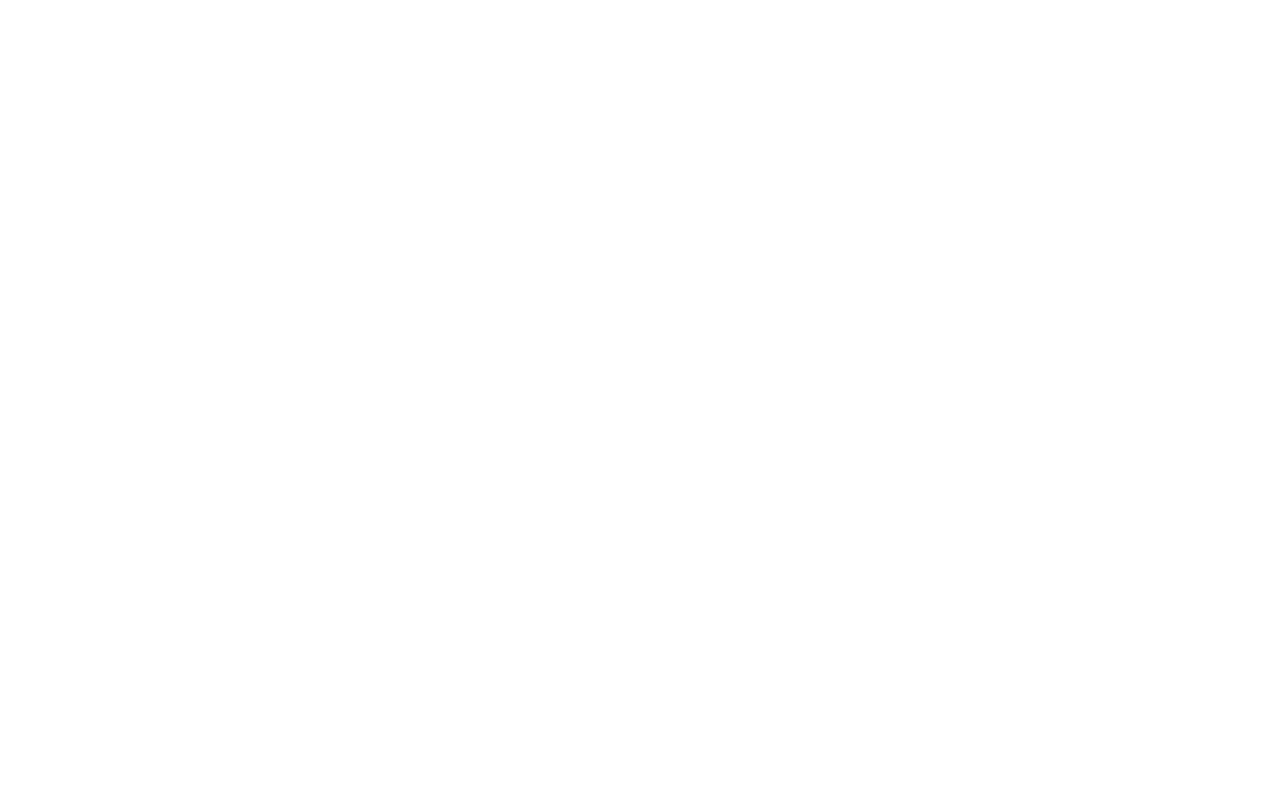
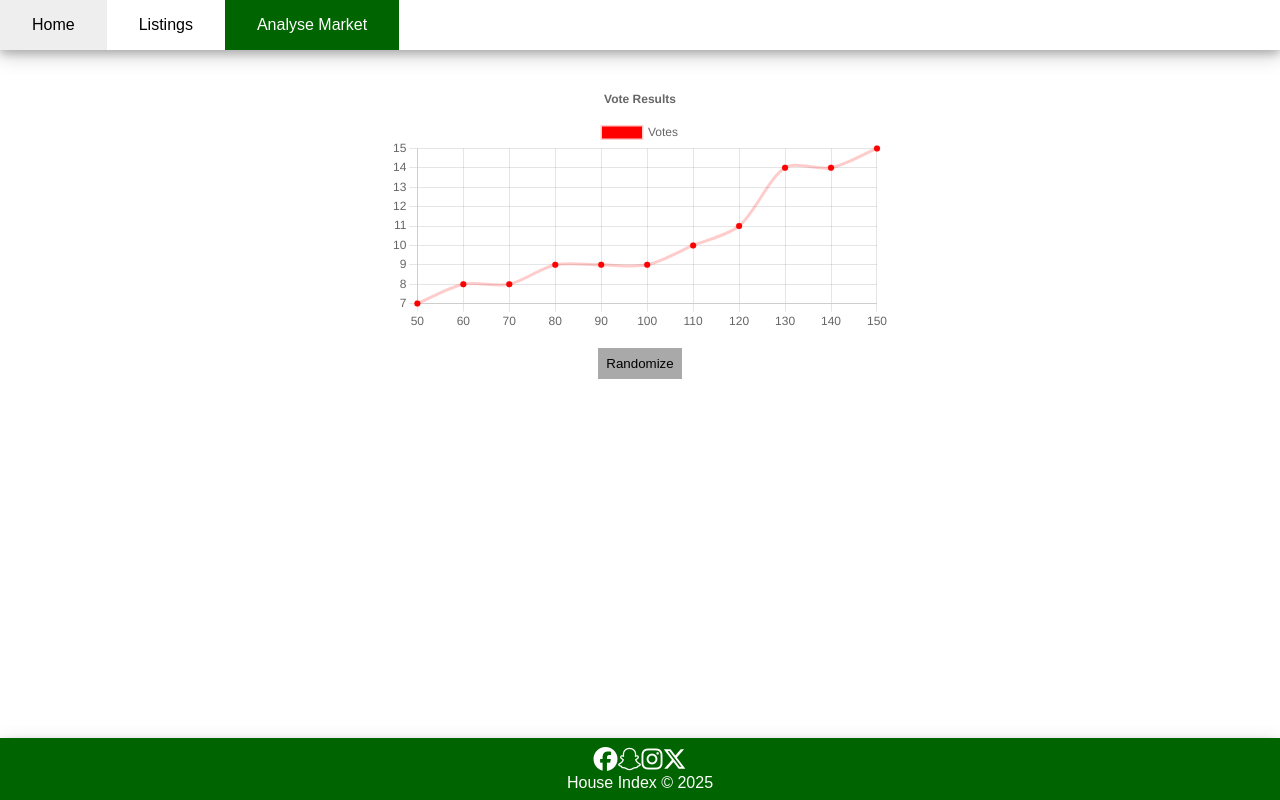
Before and after one commit to Albin-Taljsten/Labb-2, a React (Vite) app in the folder frontend/: page /#/market in a window 1280 px wide. Before the commit this address had no page. Built offline with nearby package versions, Linux system fonts and the light colour scheme; a web font is replaced by a local one.

Commit message:
Co-authored-by: linus fridlund <Linoo95@users.noreply.github.com>

```diff
--- a/frontend/package.json
+++ b/frontend/package.json
@@ -11,12 +11,14 @@
   },
   "dependencies": {
     "axios": "^1.8.4",
+    "chart.js": "^4.4.9",
     "react": "^19.0.0",
     "react-dom": "^19.0.0",
     "react-router-dom": "^7.5.0"
   },
   "devDependencies": {
     "@eslint/js": "^9.21.0",
+    "@types/chart.js": "^2.9.41",
     "@types/react": "^19.0.10",
     "@types/react-dom": "^19.0.4",
     "@vitejs/plugin-react": "^4.3.4",
--- a/frontend/src/App.tsx
+++ b/frontend/src/App.tsx
@@ -5,6 +5,7 @@
 import { Home } from './pages/home'
 import { Listings } from './pages/listings'
 import { ListingSearchProvider } from './hooks/listingSearchContext'
+import { Market } from './pages/market'
 
 export function App() {
   return (
@@ -13,6 +14,7 @@
         <Routes>
           <Route path = "/" element={<Home/>}/>
           <Route path = "/listings" element={<Listings/>}/>
+          <Route path = "/market" element={<Market/>}/>
         </Routes>
       </Router>
     </ListingSearchProvider>
--- a/frontend/src/components/navBar.tsx
+++ b/frontend/src/components/navBar.tsx
@@ -10,6 +10,7 @@
                     <div id="navBar">
                         <Link className="navBarLeft link" id="active" to="/">Home</Link>
                         <Link className="link" to="/listings">Listings</Link>
+                        <Link className="link" to="/market">Analyse Market</Link>
                     </div>
                 </>
             );
@@ -19,8 +20,21 @@
                     <div id="navBar">
                         <Link className="navBarLeft link" to="/">Home</Link>
                         <Link className="link" id="active" to="/listings">Listings</Link>
+                        <Link className="link" to="/market">Analyse Market</Link>
                     </div>
                 </>
             );
+        case "market":
+            return(
+                <>
+                    <div id="navBar">
+                        <Link className="navBarLeft link" to="/">Home</Link>
+                        <Link className="link" to="/listings">Listings</Link>
+                        <Link className="link" id="active" to="/market">Analyse Market</Link>
+                    </div>
+
+                </>
+
+            )
     }
 }
--- /dev/null
+++ b/frontend/src/pages/market.tsx
@@ -0,0 +1,157 @@
+import { NavBar } from "../components/navBar"
+import { Footer } from "../components/footer"
+import '../scss/out/market.css'
+import {
+    Chart,
+
+
+    // Controllers
+    BarController,
+    LineController,
+    PieController,
+    DoughnutController,
+    RadarController,
+    PolarAreaController,
+    BubbleController,
+    ScatterController,
+
+    // Elements
+    BarElement,
+    LineElement,
+    PointElement,
+    ArcElement,
+    Filler,
+
+    // Scales
+    CategoryScale,
+    LinearScale,
+    RadialLinearScale,
+    LogarithmicScale,
+    TimeScale,
+    TimeSeriesScale,
+
+    // Plugins
+    Tooltip,
+    Legend,
+    Title,
+    SubTitle,
+} from 'chart.js'
+import { useEffect, useRef, useState } from "react"
+
+Chart.register(
+    // Controllers
+    BarController,
+    LineController,
+    PieController,
+    DoughnutController,
+    RadarController,
+    PolarAreaController,
+    BubbleController,
+    ScatterController,
+
+    // Elements
+    BarElement,
+    LineElement,
+    PointElement,
+    ArcElement,
+    Filler,
+
+    // Scales
+    CategoryScale,
+    LinearScale,
+    RadialLinearScale,
+    LogarithmicScale,
+    TimeScale,
+    TimeSeriesScale,
+
+    // Plugins
+    Tooltip,
+    Legend,
+    Title,
+    SubTitle
+);
+
+export function Market() {
+
+    const chartRef = useRef<HTMLCanvasElement | null>(null);
+    const chartInstanceRef = useRef<Chart | null>(null);
+
+    const [xValues, setXValues] = useState([50,60,70,80,90,100,110,120,130,140,150]);
+    const [yValues, setYValues] = useState([7,8,8,9,9,9,10,11,14,14,15]);
+
+    useEffect(() => {
+
+        const canvas = chartRef.current;
+        if (!canvas) return;
+        const ctx = canvas.getContext('2d');
+        if (!ctx) return;
+
+        if (chartInstanceRef.current) {
+            chartInstanceRef.current.destroy();
+        }
+
+        chartInstanceRef.current = new Chart(ctx, {
+            type: 'line',
+            data: {
+                labels: xValues,
+                datasets: [
+                    {
+                        label: 'Votes',
+                        data: yValues,
+                        borderColor: 'rgba(255, 0, 0, 0.2)',
+                        backgroundColor: 'red',
+                        fill: false,
+                        tension: 0.3
+                    }
+                ]
+            },
+            options: {
+                responsive: true,
+                maintainAspectRatio: true,
+                plugins: {
+                    title: {
+                        display: true,
+                        text: 'Vote Results',
+                    }
+                }
+            }
+        });
+
+        return () => {
+            chartInstanceRef.current?.destroy();
+          };
+    }, []);
+
+    useEffect(() => {
+        const chart = chartInstanceRef.current;
+        if (!chart) return;
+
+        chart.data.labels = xValues;
+        chart.data.datasets[0].data = yValues;
+        chart.update();
+    }, [xValues, yValues]);
+
+    function randomizeData()
+    {
+        setXValues(xValues.map(x => x + 10));
+        setYValues(yValues.map(() => Math.floor(Math.random() * 15) + 5));
+    }
+
+    return (
+        <>
+            <NavBar activePage="market"></NavBar>
+                <div className="testChart">
+                    <canvas
+                        ref= { chartRef }
+                        style= {{
+                            maxHeight: '250px',
+                            maxWidth: '500px',
+                        }}
+                    >
+                    </canvas>
+                </div>
+                <button className="randomButton" onClick={randomizeData}>Randomize</button>
+            <Footer></Footer>
+        </>
+    );
+}
--- /dev/null
+++ b/frontend/src/scss/market.scss
@@ -0,0 +1,28 @@
+.testChart
+{
+    display: flex;
+    justify-content: center;
+    align-content: center;
+    margin-top: 2rem;
+}
+
+.randomButton
+{
+    display: flex;
+    justify-self: center;
+    align-self: center;
+    margin-top: 1rem;
+    background-color: darkgray;
+    border-style: none;
+    padding: 0.5rem;
+
+    &:hover
+    {
+        background-color: rgb(201, 201, 201);
+    }
+
+    &:active
+    {
+        border-style: solid;
+    }
+}
--- /dev/null
+++ b/frontend/src/scss/out/market.css
@@ -0,0 +1,22 @@
+.testChart {
+  display: flex;
+  justify-content: center;
+  align-content: center;
+  margin-top: 2rem;
+}
+
+.randomButton {
+  display: flex;
+  justify-self: center;
+  align-self: center;
+  margin-top: 1rem;
+  background-color: darkgray;
+  border-style: none;
+  padding: 0.5rem;
+}
+.randomButton:hover {
+  background-color: rgb(201, 201, 201);
+}
+.randomButton:active {
+  border-style: solid;
+}/*# sourceMappingURL=market.css.map */
```
Also changed, not shown: 2 other files (tests, documents, lock files or other folders).
